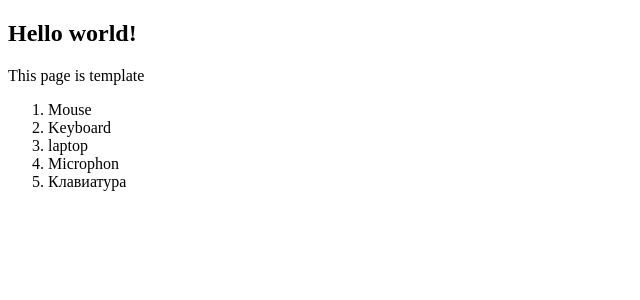
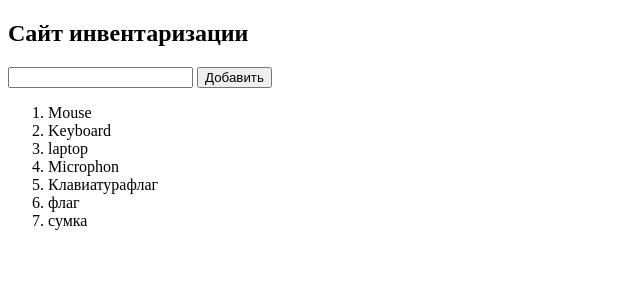
Before and after one commit to Madina85/invertor, a Flask app: page / in a window 1280 px wide. Shown: the top 300 px of the page, without its empty margins (0-640 px from the left). Run offline with Flask 2, Linux system fonts and the light colour scheme.

Commit message:
add adding

```diff
--- a/app.py
+++ b/app.py
@@ -1,4 +1,4 @@
-from flask import Flask,render_template
+from flask import Flask,render_template, request
 
 app = Flask(__name__)
 
@@ -7,3 +7,16 @@ def homepage():
     f = open('goods.txt','r', encoding='utf-8')
     txt = f.readlines()
     return render_template('index.html', goods=txt)
+
+
+
+@app.route('/add/', methods=["POST"])
+def add():
+    good = request.form["good"]
+    f = open('goods.txt', 'a+', encoding='utf-8')
+    f.write(good + "\n")
+    f.close()
+    return """
+        <h1>Инвертарь пополнен</h1>
+        <a href='/'>Домой</a>
+    """
--- a/goods.txt
+++ b/goods.txt
@@ -2,4 +2,6 @@ Mouse
 Keyboard
 laptop
 Microphon
-Клавиатура
+Клавиатурафлаг
+флаг
+сумка
--- a/templates/index.html
+++ b/templates/index.html
@@ -7,8 +7,11 @@
     <title>Document</title>
 </head>
 <body>
-    <h2>Hello world!</h2>
-    <div>This page is template</div>
+    <h2>Сайт инвентаризации</h2>
+    <form action='/add/' method="POST">
+        <input type="text" name="good">
+        <button>Добавить</button>
+    </form>
     <ol>
         {% for good in goods %}
         <li>{{ good }}</li>
```
